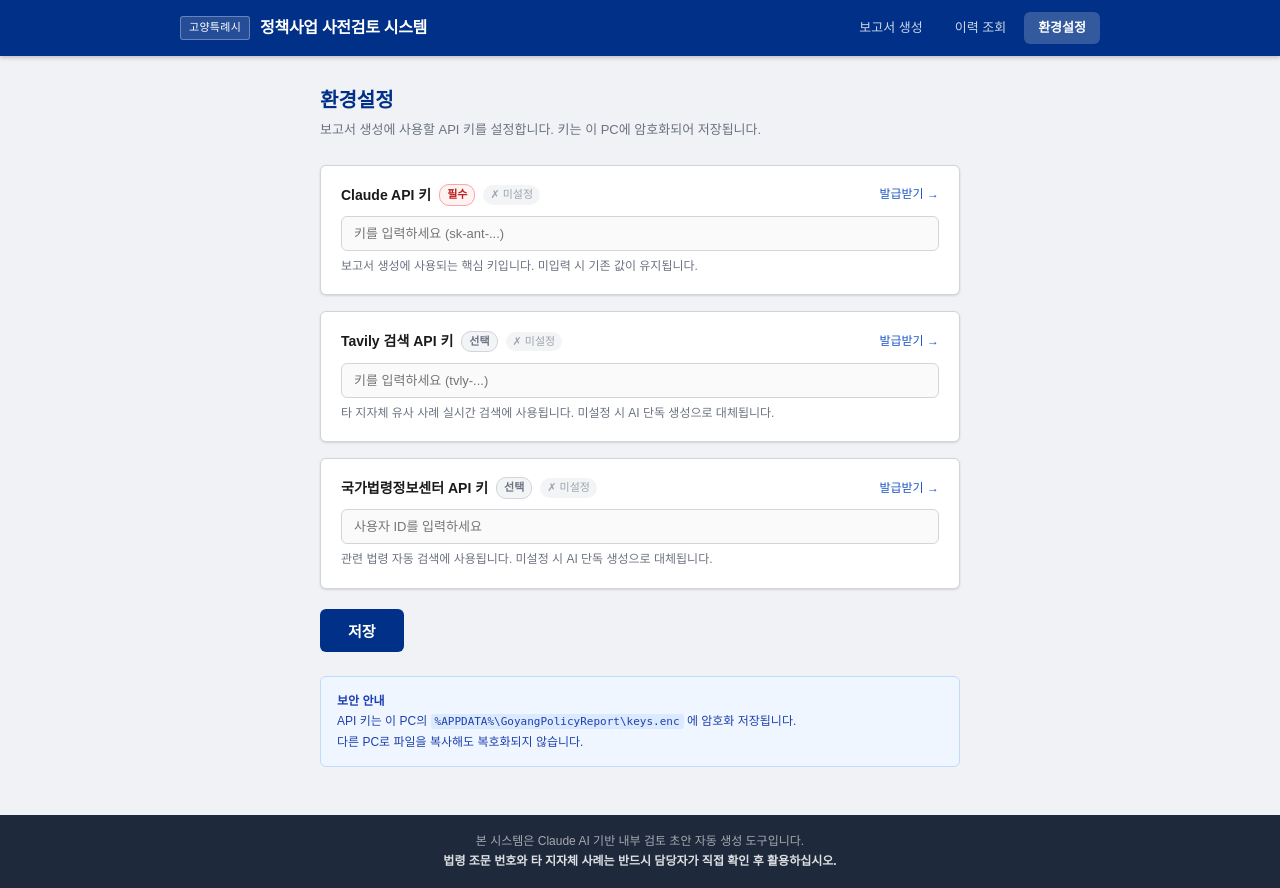
After one commit to hyewon000/jeju-ai, a Flask app: page /settings in a window 1280 px wide. The commit adds this page. Run offline with Flask 3, Linux system fonts and the light colour scheme.

Commit message:
feat: API 키 설정을 웹 환경설정 페이지로 이전
- settings.html: /settings 페이지 (GET/POST) — 키 상태 표시 및 저장
- key_store.py: 암호화 키 관리 공유 모듈 (launcher.py + app.py 공용)
- launcher.py: tkinter 다이얼로그 제거, 키 없으면 /settings 자동 오픈
- base.html: 상단 nav에 환경설정 링크 추가
- dist/정책사업보고서.exe: 리빌드

Co-Authored-By: Claude Sonnet 4.6 <noreply@anthropic.com>

```diff
--- a/app.py
+++ b/app.py
@@ -6,6 +6,8 @@ import os
 import re
 import sys
 import json
+
+import key_store
 
 from flask import (
     Flask,
@@ -452,6 +454,39 @@ def server_error(exc):
     )
 
 
+# ─── 환경설정 ──────────────────────────────────────────────────────────────────
+
+@app.route("/settings", methods=["GET", "POST"])
+def settings():
+    if request.method == "POST":
+        saved = key_store.load_keys()
+
+        claude = request.form.get("claude", "").strip()
+        tavily = request.form.get("tavily", "").strip()
+        law    = request.form.get("law",    "").strip()
+
+        if not claude and not saved.get("claude"):
+            flash("Claude API 키는 필수입니다.", "error")
+            return redirect(url_for("settings"))
+
+        if claude: saved["claude"] = claude
+        if tavily: saved["tavily"] = tavily
+        if law:    saved["law"]    = law
+
+        key_store.save_keys(saved)
+        key_store.apply_keys(saved)
+        flash("API 키가 저장되었습니다.", "success")
+        return redirect(url_for("index"))
+
+    keys = key_store.load_keys()
+    masked = {
+        "claude": key_store.mask_key(keys.get("claude", "")),
+        "tavily": key_store.mask_key(keys.get("tavily", "")),
+        "law":    key_store.mask_key(keys.get("law",    "")),
+    }
+    return render_template("settings.html", keys=masked)
+
+
 # ─── 보안 헤더 ────────────────────────────────────────────────────────────────
 
 @app.after_request
--- /dev/null
+++ b/key_store.py
@@ -0,0 +1,64 @@
+"""
+key_store.py — API 키 암호화 저장/로드 공유 모듈
+launcher.py 와 app.py 에서 함께 사용한다.
+"""
+
+import base64
+import hashlib
+import json
+import os
+import socket
+from pathlib import Path
+
+
+def _data_dir() -> Path:
+    d = Path(os.environ.get("APPDATA", Path.home())) / "GoyangPolicyReport"
+    d.mkdir(parents=True, exist_ok=True)
+    return d
+
+
+KEYS_FILE = _data_dir() / "keys.enc"
+
+
+def _fernet():
+    from cryptography.fernet import Fernet
+    from cryptography.hazmat.primitives import hashes
+    from cryptography.hazmat.primitives.kdf.pbkdf2 import PBKDF2HMAC
+
+    seed = (socket.gethostname() + os.environ.get("USERNAME", "user")).encode()
+    salt = hashlib.sha256(seed).digest()[:16]
+    kdf = PBKDF2HMAC(algorithm=hashes.SHA256(), length=32, salt=salt, iterations=100_000)
+    return Fernet(base64.urlsafe_b64encode(kdf.derive(seed)))
+
+
+def load_keys() -> dict:
+    if not KEYS_FILE.exists():
+        return {}
+    try:
+        return json.loads(_fernet().decrypt(KEYS_FILE.read_bytes()).decode())
+    except Exception:
+        return {}
+
+
+def save_keys(keys: dict):
+    KEYS_FILE.write_bytes(_fernet().encrypt(json.dumps(keys).encode()))
+
+
+def apply_keys(keys: dict):
+    """os.environ 에 API 키를 반영한다. load_dotenv() 보다 먼저 호출해야 한다."""
+    mapping = {
+        "claude": "ANTHROPIC_API_KEY",
+        "tavily": "TAVILY_API_KEY",
+        "law":    "LAW_API_KEY",
+    }
+    for field, env_var in mapping.items():
+        if keys.get(field):
+            os.environ[env_var] = keys[field]
+
+
+def mask_key(val: str) -> str:
+    """키 앞 6자 + **** 형태로 마스킹한다."""
+    if not val:
+        return ""
+    show = min(6, len(val) - 2)
+    return val[:show] + "****" if show > 0 else "****"
--- a/templates/base.html
+++ b/templates/base.html
@@ -22,6 +22,10 @@
           <a href="{{ url_for('history') }}"
              class="nav-link {% if request.endpoint == 'history' %}active{% endif %}">
             이력 조회
+          </a>
+          <a href="{{ url_for('settings') }}"
+             class="nav-link {% if request.endpoint == 'settings' %}active{% endif %}">
+            환경설정
           </a>
         </nav>
       </div>
--- /dev/null
+++ b/templates/settings.html
@@ -0,0 +1,251 @@
+{% extends "base.html" %}
+
+{% block title %}환경설정{% endblock %}
+
+{% block content %}
+<div class="settings-wrap">
+
+  <div class="page-title-row">
+    <h2 class="page-title">환경설정</h2>
+    <p class="page-desc">보고서 생성에 사용할 API 키를 설정합니다. 키는 이 PC에 암호화되어 저장됩니다.</p>
+  </div>
+
+  <form method="POST" action="{{ url_for('settings') }}" class="settings-form" autocomplete="off">
+
+    {# ── Claude API 키 ── #}
+    <div class="settings-card">
+      <div class="settings-card-header">
+        <div class="settings-label-group">
+          <span class="settings-label">Claude API 키</span>
+          <span class="badge-required">필수</span>
+          {% if keys.claude %}
+            <span class="badge-set">✓ 설정됨</span>
+          {% else %}
+            <span class="badge-unset">✗ 미설정</span>
+          {% endif %}
+        </div>
+        <a href="https://console.anthropic.com" target="_blank" class="settings-link">발급받기 →</a>
+      </div>
+      <input
+        type="password"
+        name="claude"
+        class="settings-input"
+        placeholder="{{ 'sk-ant-' + keys.claude if keys.claude else '키를 입력하세요 (sk-ant-...)' }}"
+        autocomplete="new-password"
+      >
+      <p class="settings-hint">보고서 생성에 사용되는 핵심 키입니다. 미입력 시 기존 값이 유지됩니다.</p>
+    </div>
+
+    {# ── Tavily API 키 ── #}
+    <div class="settings-card">
+      <div class="settings-card-header">
+        <div class="settings-label-group">
+          <span class="settings-label">Tavily 검색 API 키</span>
+          <span class="badge-optional">선택</span>
+          {% if keys.tavily %}
+            <span class="badge-set">✓ 설정됨</span>
+          {% else %}
+            <span class="badge-unset">✗ 미설정</span>
+          {% endif %}
+        </div>
+        <a href="https://app.tavily.com" target="_blank" class="settings-link">발급받기 →</a>
+      </div>
+      <input
+        type="password"
+        name="tavily"
+        class="settings-input"
+        placeholder="{{ keys.tavily if keys.tavily else '키를 입력하세요 (tvly-...)' }}"
+        autocomplete="new-password"
+      >
+      <p class="settings-hint">타 지자체 유사 사례 실시간 검색에 사용됩니다. 미설정 시 AI 단독 생성으로 대체됩니다.</p>
+    </div>
+
+    {# ── 법령 API 키 ── #}
+    <div class="settings-card">
+      <div class="settings-card-header">
+        <div class="settings-label-group">
+          <span class="settings-label">국가법령정보센터 API 키</span>
+          <span class="badge-optional">선택</span>
+          {% if keys.law %}
+            <span class="badge-set">✓ 설정됨</span>
+          {% else %}
+            <span class="badge-unset">✗ 미설정</span>
+          {% endif %}
+        </div>
+        <a href="https://open.law.go.kr" target="_blank" class="settings-link">발급받기 →</a>
+      </div>
+      <input
+        type="password"
+        name="law"
+        class="settings-input"
+        placeholder="{{ keys.law if keys.law else '사용자 ID를 입력하세요' }}"
+        autocomplete="new-password"
+      >
+      <p class="settings-hint">관련 법령 자동 검색에 사용됩니다. 미설정 시 AI 단독 생성으로 대체됩니다.</p>
+    </div>
+
+    {# ── 저장 버튼 ── #}
+    <div class="settings-actions">
+      <button type="submit" class="btn btn-primary btn-lg">저장</button>
+      {% if keys.claude %}
+        <a href="{{ url_for('index') }}" class="btn btn-secondary btn-lg">취소</a>
+      {% endif %}
+    </div>
+
+  </form>
+
+  {# ── 안내 박스 ── #}
+  <div class="settings-info-box">
+    <strong>보안 안내</strong><br>
+    API 키는 이 PC의 <code>%APPDATA%\GoyangPolicyReport\keys.enc</code> 에 암호화 저장됩니다.<br>
+    다른 PC로 파일을 복사해도 복호화되지 않습니다.
+  </div>
+
+</div>
+{% endblock %}
+
+{% block scripts %}
+<style>
+.settings-wrap {
+  max-width: 640px;
+  margin: 0 auto;
+}
+.page-title-row {
+  margin-bottom: 24px;
+}
+.page-title {
+  font-size: 20px;
+  font-weight: 700;
+  color: var(--primary);
+  margin-bottom: 4px;
+}
+.page-desc {
+  color: var(--text-muted);
+  font-size: 13px;
+}
+.settings-form {
+  display: flex;
+  flex-direction: column;
+  gap: 16px;
+}
+.settings-card {
+  background: var(--card);
+  border: 1px solid var(--border);
+  border-radius: var(--radius);
+  padding: 18px 20px;
+  box-shadow: var(--shadow);
+}
+.settings-card-header {
+  display: flex;
+  justify-content: space-between;
+  align-items: center;
+  margin-bottom: 10px;
+}
+.settings-label-group {
+  display: flex;
+  align-items: center;
+  gap: 8px;
+  flex-wrap: wrap;
+}
+.settings-label {
+  font-weight: 700;
+  font-size: 14px;
+  color: var(--text);
+}
+.badge-required {
+  background: #fef2f2;
+  color: #b91c1c;
+  font-size: 11px;
+  font-weight: 600;
+  padding: 1px 7px;
+  border-radius: 10px;
+  border: 1px solid #fca5a5;
+}
+.badge-optional {
+  background: #f3f4f6;
+  color: #6b7280;
+  font-size: 11px;
+  font-weight: 600;
+  padding: 1px 7px;
+  border-radius: 10px;
+  border: 1px solid #d1d5db;
+}
+.badge-set {
+  background: var(--success-bg);
+  color: var(--success);
+  font-size: 11px;
+  font-weight: 600;
+  padding: 1px 7px;
+  border-radius: 10px;
+}
+.badge-unset {
+  background: #f3f4f6;
+  color: #9ca3af;
+  font-size: 11px;
+  padding: 1px 7px;
+  border-radius: 10px;
+}
+.settings-link {
+  font-size: 12px;
+  color: var(--primary-light);
+  white-space: nowrap;
+}
+.settings-input {
+  width: 100%;
+  padding: 9px 12px;
+  border: 1px solid var(--border);
+  border-radius: var(--radius);
+  font-size: 13px;
+  font-family: 'Malgun Gothic', sans-serif;
+  background: #fafafa;
+  transition: border-color .15s;
+}
+.settings-input:focus {
+  outline: none;
+  border-color: var(--primary-light);
+  background: #fff;
+}
+.settings-hint {
+  margin-top: 6px;
+  font-size: 12px;
+  color: var(--text-muted);
+}
+.settings-actions {
+  display: flex;
+  gap: 10px;
+  margin-top: 4px;
+}
+.btn {
+  display: inline-block;
+  padding: 9px 20px;
+  border-radius: var(--radius);
+  font-size: 14px;
+  font-weight: 600;
+  cursor: pointer;
+  border: none;
+  text-align: center;
+  text-decoration: none;
+  transition: opacity .15s;
+}
+.btn:hover { opacity: .85; text-decoration: none; }
+.btn-lg { padding: 11px 28px; font-size: 15px; }
+.btn-primary { background: var(--primary); color: #fff; }
+.btn-secondary { background: #e5e7eb; color: var(--text); }
+.settings-info-box {
+  margin-top: 24px;
+  background: var(--info-bg);
+  border: 1px solid #bfdbfe;
+  border-radius: var(--radius);
+  padding: 14px 16px;
+  font-size: 12px;
+  color: #1e40af;
+  line-height: 1.7;
+}
+.settings-info-box code {
+  background: #dbeafe;
+  padding: 1px 4px;
+  border-radius: 3px;
+  font-size: 11px;
+}
+</style>
+{% endblock %}
```
Also changed, not shown: launcher.py (+30 -198 lines), 1 other file.
